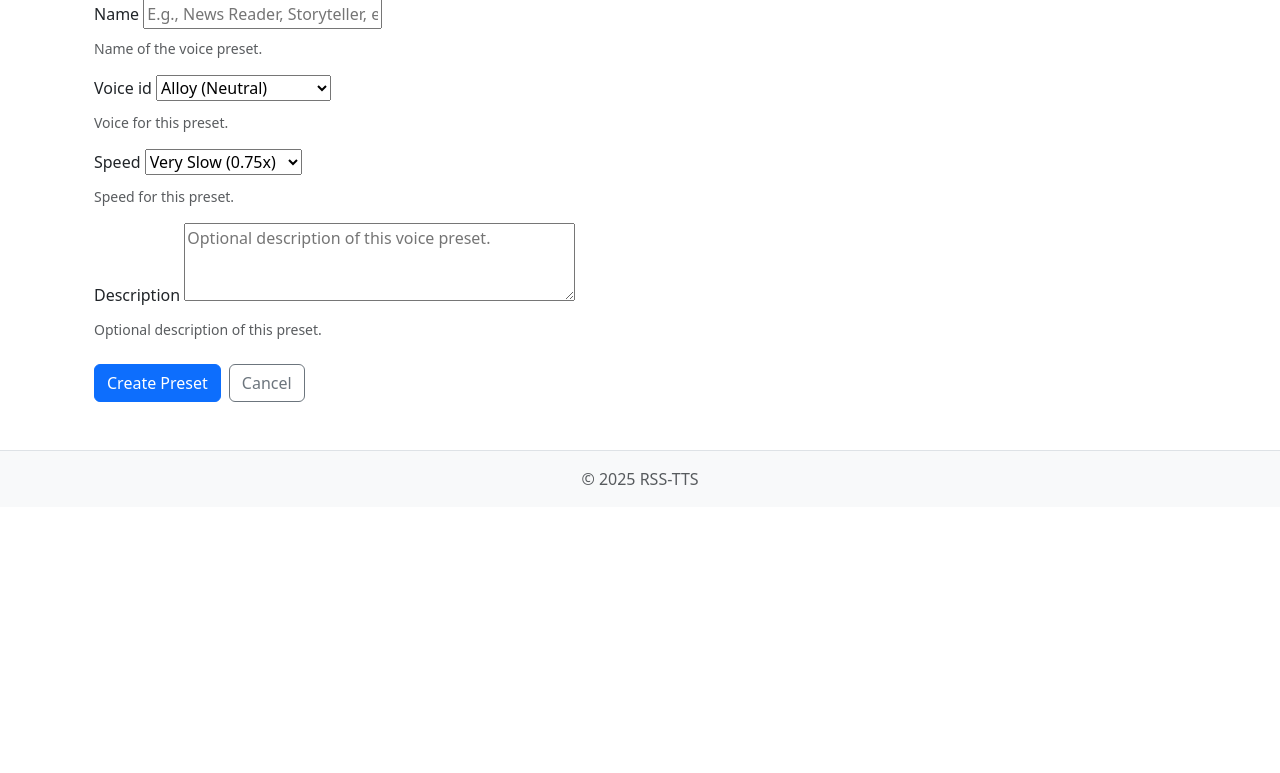
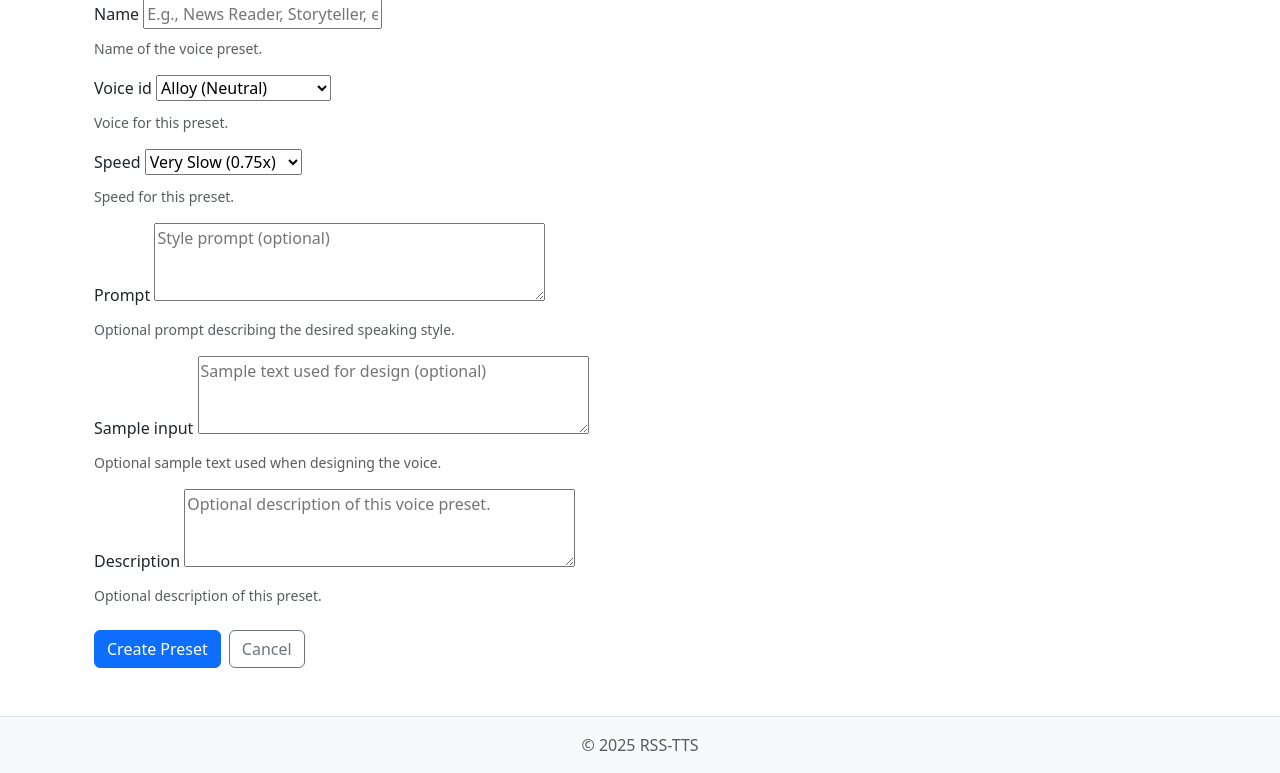
Before and after one commit to JM-Addington/RSS-TTS, a Django app: page /presets/voice/new/ in a window 1280 px wide. Shown: the part 242-1015 px from the top of the page. Before the commit the page ends 727 px from the top, so only its background shows below. Run offline with Django 5.2, Linux system fonts and the light colour scheme; the visitor is signed in with stand-in values (Sample User, id 1); parts of the project's set-up code (start-up, migrations or seed data) failed here and were passed over.

Commit message:
feat: enable custom voice presets and feed defaults

```diff
--- a/text_to_audio/forms.py
+++ b/text_to_audio/forms.py
@@ -7,7 +7,7 @@ RSS-TTS system.
 from django import forms
 from django.core.exceptions import ValidationError
 
-from .models import Article, UserVoicePreset, UserVoiceProfile
+from .models import Article, Feed, UserVoicePreset, UserVoiceProfile
 from .services.voice_configuration import VoiceConfigurationService
 
 
@@ -227,7 +227,14 @@ class VoicePresetForm(forms.ModelForm):
         """Meta options for the VoicePresetForm."""
 
         model = UserVoicePreset
-        fields = ["name", "voice_id", "speed", "description"]
+        fields = [
+            "name",
+            "voice_id",
+            "speed",
+            "prompt",
+            "sample_input",
+            "description",
+        ]
 
     def __init__(self, *args, **kwargs):
         """Initialize the form with dynamic choices for voice and speed."""
@@ -259,3 +266,31 @@ class VoicePresetForm(forms.ModelForm):
                 "placeholder": "Optional description of this voice preset.",
             }
         )
+
+        self.fields["prompt"].widget = forms.Textarea(
+            attrs={"rows": 3, "placeholder": "Style prompt (optional)"}
+        )
+        self.fields["sample_input"].widget = forms.Textarea(
+            attrs={"rows": 3, "placeholder": "Sample text used for design (optional)"}
+        )
+
+
+class FeedForm(forms.ModelForm):
+    """Form for creating and editing feeds with default voice preset."""
+
+    default_voice_preset = forms.ModelChoiceField(
+        queryset=UserVoicePreset.objects.none(),
+        required=False,
+        help_text="Preset applied to new articles in this feed by default.",
+    )
+
+    class Meta:
+        model = Feed
+        fields = ["name", "default_voice_preset"]
+
+    def __init__(self, *args, user=None, **kwargs):
+        super().__init__(*args, **kwargs)
+        if user and user.is_authenticated:
+            self.fields["default_voice_preset"].queryset = (
+                UserVoicePreset.objects.filter(user=user).order_by("name")
+            )
--- a/text_to_audio/models.py
+++ b/text_to_audio/models.py
@@ -32,6 +32,13 @@ class Feed(models.Model):
         blank=False,
         help_text="Unique token for accessing the feed.",
     )
+    default_voice_preset: models.ForeignKey = models.ForeignKey(
+        "UserVoicePreset",
+        on_delete=models.SET_NULL,
+        null=True,
+        blank=True,
+        help_text="Voice preset to use for new articles in this feed by default.",
+    )
     created_at: models.DateTimeField = models.DateTimeField(
         auto_now_add=True, help_text="When the feed was created."
     )
@@ -58,6 +65,16 @@ class UserVoicePreset(models.Model):
     )
     speed: models.FloatField = models.FloatField(
         default=1.0, help_text="Speed for this preset."
+    )
+    prompt: models.TextField = models.TextField(
+        blank=True,
+        default="",
+        help_text="Optional prompt describing the desired speaking style.",
+    )
+    sample_input: models.TextField = models.TextField(
+        blank=True,
+        default="",
+        help_text="Optional sample text used when designing the voice.",
     )
     description: models.TextField = models.TextField(
         blank=True, help_text="Optional description of this preset."
@@ -127,14 +144,6 @@ class Article(models.Model):
     )
     text_content: models.TextField = models.TextField(
         null=False, blank=True, help_text="The text content of the article."
-    )
-    voice: models.CharField = models.CharField(
-        max_length=20,
-        choices=VOICE_CHOICES,
-        default=VOICE_ALLOY,
-        null=False,
-        blank=False,
-        help_text="The voice to use for text-to-speech conversion.",
     )
     audio_file_path: models.CharField = models.CharField(
         max_length=255, blank=True, help_text="Path to the audio file."
--- a/text_to_audio/templates/feed_form.html
+++ b/text_to_audio/templates/feed_form.html
@@ -36,6 +36,12 @@
                             <div class="form-text">Choose a descriptive name to help you organize your feeds.</div>
                         </div>
 
+                        <div class="mb-3">
+                            <label for="{{ form.default_voice_preset.id_for_label }}" class="form-label">Default Voice Preset</label>
+                            {{ form.default_voice_preset|add_class:"form-select" }}
+                            <div class="form-text">Used when submitting articles without selecting a preset.</div>
+                        </div>
+
                         <div class="d-flex gap-2">
                             <button type="submit" class="btn btn-primary">
                                 {% if form.instance.pk %}
--- a/text_to_audio/templates/text_to_audio/voice_preset_form.html
+++ b/text_to_audio/templates/text_to_audio/voice_preset_form.html
@@ -53,6 +53,28 @@
         </div>
 
         <div class="mb-3">
+            <label for="{{ form.prompt.id_for_label }}" class="form-label">{{ form.prompt.label }}</label>
+            {{ form.prompt }}
+            {% if form.prompt.help_text %}<div class="form-text">{{ form.prompt.help_text }}</div>{% endif %}
+            {% if form.prompt.errors %}
+            <div class="text-danger">
+                {% for error in form.prompt.errors %}{{ error }}{% endfor %}
+            </div>
+            {% endif %}
+        </div>
+
+        <div class="mb-3">
+            <label for="{{ form.sample_input.id_for_label }}" class="form-label">{{ form.sample_input.label }}</label>
+            {{ form.sample_input }}
+            {% if form.sample_input.help_text %}<div class="form-text">{{ form.sample_input.help_text }}</div>{% endif %}
+            {% if form.sample_input.errors %}
+            <div class="text-danger">
+                {% for error in form.sample_input.errors %}{{ error }}{% endfor %}
+            </div>
+            {% endif %}
+        </div>
+
+        <div class="mb-3">
             <label for="{{ form.description.id_for_label }}" class="form-label">{{ form.description.label }}</label>
             {{ form.description }}
             {% if form.description.help_text %}<div class="form-text">{{ form.description.help_text }}</div>{% endif %}
--- a/text_to_audio/views.py
+++ b/text_to_audio/views.py
@@ -16,17 +16,27 @@ from django.http import FileResponse, HttpResponseNotFound, JsonResponse
 from django.shortcuts import get_object_or_404, redirect, render
 from django.urls import reverse, reverse_lazy
 from django.views import View
-from django.views.generic import (CreateView, DeleteView, ListView,
-                                  TemplateView, UpdateView)
+from django.views.generic import (
+    CreateView,
+    DeleteView,
+    ListView,
+    TemplateView,
+    UpdateView,
+)
 
-from .forms import (ArticleDetailForm, ArticleSubmissionForm, ArticleVoiceForm,
-                    UserVoicePreferenceForm, VoicePresetForm)
+from .forms import (
+    ArticleDetailForm,
+    ArticleSubmissionForm,
+    ArticleVoiceForm,
+    FeedForm,
+    UserVoicePreferenceForm,
+    VoicePresetForm,
+)
 from .models import Article, Feed, UserVoicePreset, UserVoiceProfile
 from .services.user_preferences import UserPreferencesService
 from .services.voice_configuration import VoiceConfigurationService
 from .tasks import process_article
-from .utils import (extract_article_text, extract_title_from_html,
-                    fetch_url_content)
+from .utils import extract_article_text, extract_title_from_html, fetch_url_content
 
 
 class HomeView(TemplateView):
@@ -272,8 +282,13 @@ class FeedCreateView(LoginRequiredMixin, CreateView):
     """View for creating a new feed."""
 
     model = Feed
-    fields = ["name"]
+    form_class = FeedForm
     template_name = "feed_form.html"
+
+    def get_form_kwargs(self):
+        kwargs = super().get_form_kwargs()
+        kwargs["user"] = self.request.user
+        return kwargs
 
     def form_valid(self, form):
         """Set the user before saving."""
@@ -291,9 +306,14 @@ class FeedUpdateView(LoginRequiredMixin, UpdateView):
     """View for updating a feed."""
 
     model = Feed
-    fields = ["name"]
+    form_class = FeedForm
     template_name = "feed_form.html"
     pk_url_kwarg = "feed_id"
+
+    def get_form_kwargs(self):
+        kwargs = super().get_form_kwargs()
+        kwargs["user"] = self.request.user
+        return kwargs
 
     def get_queryset(self):
         """Ensure users can only edit their own feeds."""
@@ -370,6 +390,10 @@ class FeedArticleCreateView(LoginRequiredMixin, CreateView):
         """Add user to form kwargs for preset access."""
         kwargs = super().get_form_kwargs()
         kwargs["user"] = self.request.user
+        if self.feed.default_voice_preset:
+            kwargs.setdefault("initial", {})[
+                "voice_preset"
+            ] = self.feed.default_voice_preset.id
         return kwargs
 
     def form_valid(self, form):
@@ -380,12 +404,19 @@ class FeedArticleCreateView(LoginRequiredMixin, CreateView):
         # Handle voice preset if selected
         preset_id = form.cleaned_data.get("voice_preset")
         if preset_id:
-            pref_service = UserPreferencesService()
-            article = pref_service.save_article_preferences(
-                article=article, voice_preset=preset_id
-            )
+            try:
+                preset = UserVoicePreset.objects.get(id=preset_id)
+                article.voice_preset = preset
+                article.voice_id = preset.voice_id
+                article.speed = preset.speed
+            except UserVoicePreset.DoesNotExist:
+                pass
+        elif self.feed.default_voice_preset:
+            preset = self.feed.default_voice_preset
+            article.voice_preset = preset
+            article.voice_id = preset.voice_id
+            article.speed = preset.speed
         else:
-            # Save direct voice and speed values if not using preset
             voice_id = form.cleaned_data.get("voice_id")
             speed = form.cleaned_data.get("speed")
             if voice_id:
@@ -448,7 +479,6 @@ class RegenerateArticleView(LoginRequiredMixin, View):
             title=original_article.title,
             source_url=original_article.source_url,
             text_content=original_article.text_content,
-            voice=original_article.voice,  # Preserve voice setting
             audio_uuid=uuid.uuid4(),  # Generate a new UUID
             status=Article.PROCESSING,
             # Copy voice settings
```
Also changed, not shown: tests/test_models.py (+28 -6 lines), tests/test_voice_presets.py (+27 -2 lines), text_to_audio/migrations/0013_feed_default_voice_preset_uservoicepreset_prompt_and_more.py (added).
